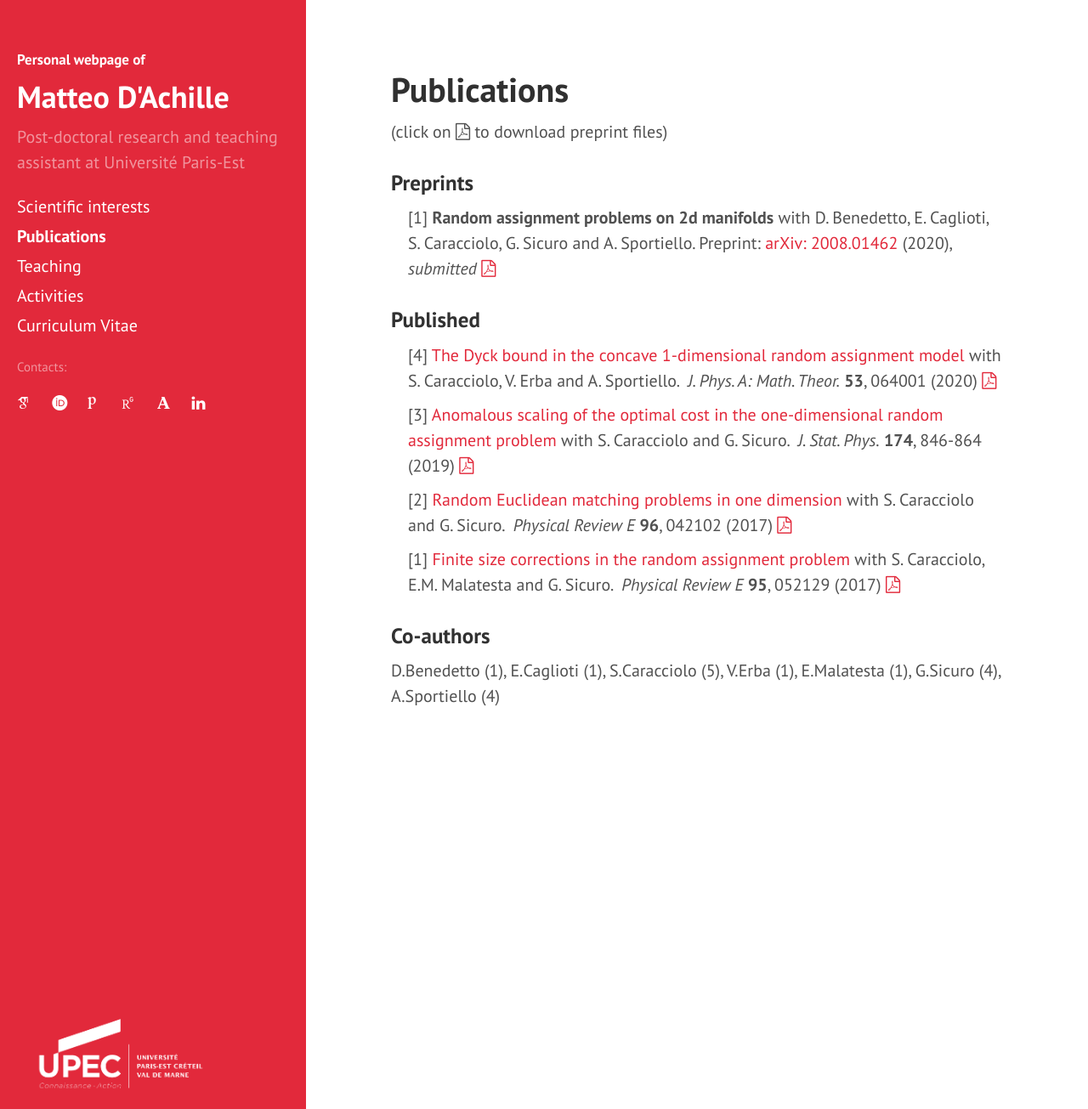
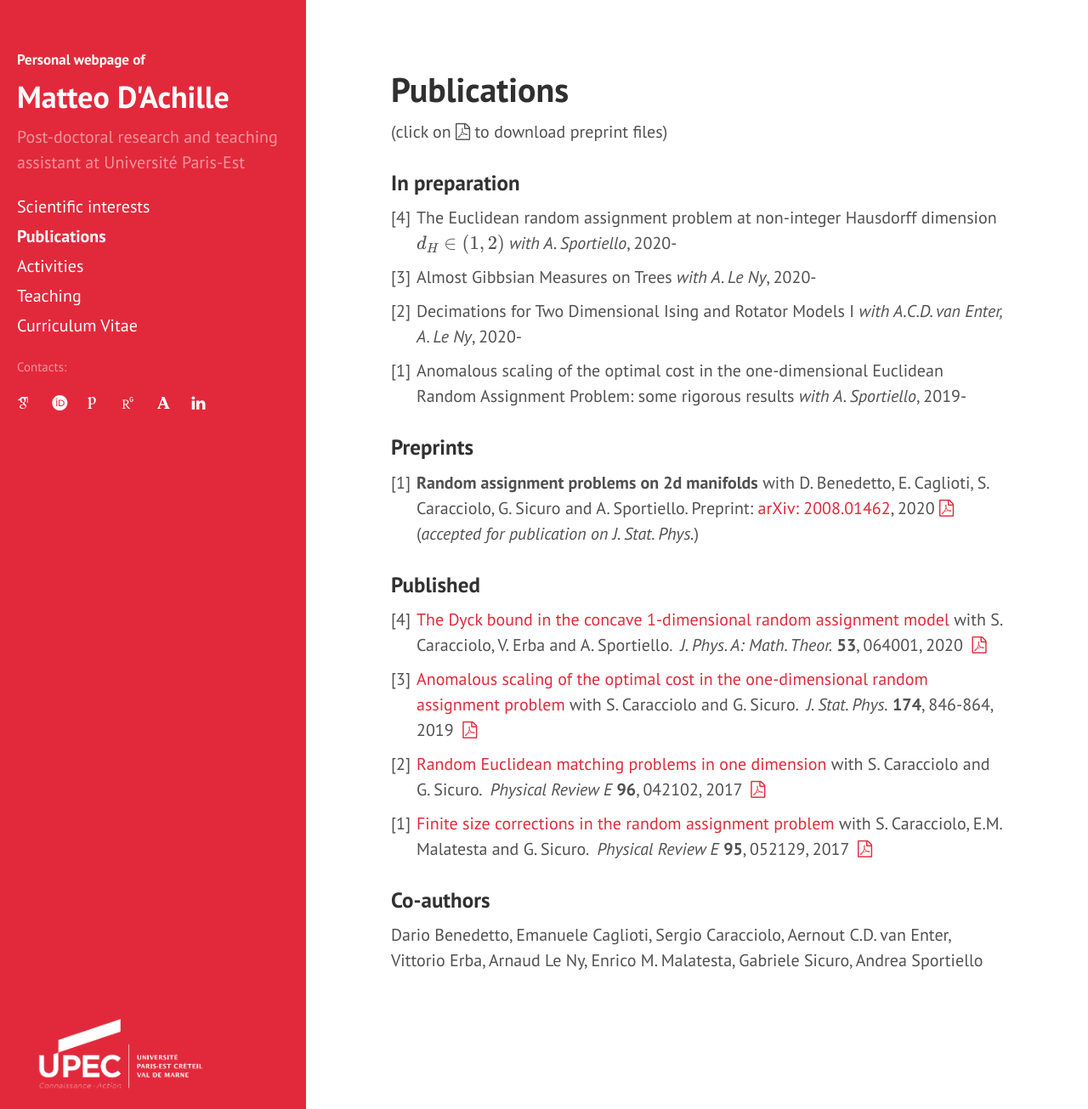
Before and after one commit to matteodachille/matteodachille.github.io, a Jekyll site: the page built from publications.md, in a window 1280 px wide and 1305 px high. Shown: the whole window at 85% size. Built offline with Jekyll 4.4.1, drawn with Linux system fonts in a browser that asks for light colours; nearby versions of some CDN libraries; some web fonts are replaced; formulas are drawn with MathJax 3.

Commit message:
Some restyling of pages, updated sci interest, typos corrections

```diff
--- a/_data/pubs.yml
+++ b/_data/pubs.yml
@@ -1,15 +1,62 @@
 ---
-- title: Random assignment problems on 2d manifolds
+
+- title: The Euclidean random assignment problem at non-integer Hausdorff dimension  \( d_H \in (1,2) \)
+  authors: A. Sportiello
+  upcoming: True
+  preprint: False
+  published: False
+  arxivurl: "https://arxiv.org/abs/"
+  arxivcode: ""
+  year: 2020-
+  submitted: False
+  pdf: ""
+
+- title: Almost Gibbsian Measures on Trees
+  authors: A. Le Ny
+  upcoming: True
+  preprint: False
+  published: False
+  arxivurl: "https://arxiv.org/abs/"
+  arxivcode: ""
+  year: 2020-
+  submitted: False
+  pdf: ""
+
+- title: "Decimations for Two Dimensional Ising and Rotator Models I"
+  authors: A.C.D. van Enter, A. Le Ny
+  upcoming: True
+  preprint: False
+  published: False
+  arxivurl: "https://arxiv.org/abs/"
+  arxivcode: ""
+  year: 2020-
+  submitted: False
+  pdf: ""
+
+- title: "Anomalous scaling of the optimal cost in the one-dimensional Euclidean Random Assignment Problem: some rigorous results"
+  authors: A. Sportiello
+  upcoming: True
+  preprint: False
+  published: False
+  arxivurl: "https://arxiv.org/abs/"
+  arxivcode: ""
+  year: 2019-
+  submitted: False
+  pdf: ""
+
+- title: "Random assignment problems on 2d manifolds"
   authors: D. Benedetto, E. Caglioti, S. Caracciolo, G. Sicuro and A. Sportiello
   preprint: True
   published: False
   arxivurl: "https://arxiv.org/abs/2008.01462"
   arxivcode: "2008.01462"
   year: 2020
-  submitted: True
+  submitted: False
+  accepted : True
+  accjourn: J. Stat. Phys.
   pdf: "assets/DiffMatch.pdf"
 
-- title: The Dyck bound in the concave 1-dimensional random assignment model
+- title: "The Dyck bound in the concave 1-dimensional random assignment model"
   authors: S. Caracciolo, V. Erba and A. Sportiello
   preprint: False
   published: True
@@ -20,7 +67,7 @@
   year: 2020
   pdf: "assets/concave1d.pdf"
 
-- title: Anomalous scaling of the optimal cost in the one-dimensional random assignment problem
+- title: "Anomalous scaling of the optimal cost in the one-dimensional random assignment problem"
   authors: S. Caracciolo and G. Sicuro
   preprint: False
   published: True
@@ -31,7 +78,7 @@
   year: 2019
   pdf: "assets/Corrections1d.pdf"
 
-- title: Random Euclidean matching problems in one dimension
+- title: "Random Euclidean matching problems in one dimension"
   authors: S. Caracciolo and G. Sicuro
   preprint: False
   published: True
@@ -42,7 +89,7 @@
   year: 2017
   pdf: "assets/OneDimension.pdf"
 
-- title: Finite size corrections in the random assignment problem
+- title: "Finite size corrections in the random assignment problem"
   authors: S. Caracciolo, E.M. Malatesta and G. Sicuro
   preprint: False
   published: True
--- a/events.md
+++ b/events.md
@@ -1,7 +1,7 @@
 ---
 layout: page
 title: Activities
-order: 5
+order: 4
 ---
 
 - TOC
@@ -37,70 +37,13 @@
 -- 14/01 _Le problème d'assignation aléatoire euclidienne: état de l'art et quelques résultats récents en dimension \\(d=1\\)_, Combinatorics seminar, CALIN Team at **LIPN**, Université Sorbonne Paris Nord ([link](https://lipn.univ-paris13.fr/~banderier/Seminaires/){:target="_blank"})
 
 
-### List of attended events (including Schools)
+### Interviews
 
 
 #### 2021
 {: .no_toc}
 
--- **ALEA Days 2021**, remote BigBlueBotton sessions (originally scheduled to take place at CIRM - Luminy), March 15-March 19 ([website](http://gt-alea.math.cnrs.fr/alea2021/){:target="_blank"})
-
-
--- **Inhomogeneous Random Systems**, remote Zoom sessions (originally scheduled to take place at the [Institut Henri Poincaré](http://www.ihp.fr/){:target="_blank"} and [Institut Curie](https://curie.fr/){:target="_blank"} in Paris), January 26-January 27 ([website](http://irs.math.cnrs.fr/2021/){:target="_blank"})
-
-
-
-#### 2020
-{: .no_toc}
-
-
--- **Clay** Mathematics Institute & **Heilbronn** Institute for Mathematical Research Integrable Probability Online Summer School, remote Zoom sessions, July ([website](https://www.claymath.org/events/cmi-himr-integrable-probability-summer-school){:target="_blank"})
-
--- Combinatorics days of Bordeaux (JCB2020) at **LaBRI** Université de Bordeaux
-February 4-February 7 ([website](https://jcb2020.labri.fr/){:target="_blank"})
-
-
-#### 2019
-{: .no_toc}
-
--- Combinatorics and Arithmetic for Physics: special days, meeting at the **IHES**, Le Bois-Marie, Bures-sur-Yvette, France, November 6-November 8
-([website](https://indico.math.cnrs.fr/event/5243/overview){:target="_blank"})
-
--- Journées MathSTIC 2019 -- Probabilités et Combinatoire, workshop at the **Institut Galilée, Université Paris 13**, Villetaneuse, France, October 21-October 23
-([website](https://mathstic.univ-paris13.fr/journees-mathSTIC-2019/index.html){:target="_blank"})
-
-
-#### 2018
-{: .no_toc}
-
--- Paths in Statistical Physics,
-Conference held at the **Physics Department, Université Paris Diderot**, Paris, France, September 6-September 7 ([website](http://www.msc.univ-paris-diderot.fr/peliti2018){:target="_blank"})
-
-
--- Information transmission in biological systems,
-conference at **The Mathematical Research and Conference Center**, Będlewo, Poland, March 5-9
-([website](https://www.impan.pl/en/activities/banach-center/conferences/18-sstransmission){:target="_blank"})
-
-
-#### 2017
-{: .no_toc}
-
--- Computational approaches to investigating allostery, workshop at **Centre Européen de Calcul Atomique et Moléculaire (CECAM), Headquarters, EPFL**, Lausanne, Switzerland, October 30-November 1
-([website](https://www.cecam.org/workshop-1414.html){:target="_blank"})
-
--- 26th VI-HPS Tuning Workshop, workshop at **Laboratoire Exascale Computing Research (ECR), Campus Ter@tec**, Bruyères-le-Châtel, France, 16-20 October  ([website](http://www.vi-hps.org/training/tws/tw26.html){:target="_blank"})
-
-
-#### 2016
-{: .no_toc}
-
--- Optimal Transport and Applications, conference at **Scuola Normale Superiore**, Pisa, Italy, 7-11 November ([website](http://webtheory.sns.it/optimal-transport/index.php){:target="_blank"})
-
-#### 2014
-{: .no_toc}
-
--- Mathematical Physics, Analysis and Stochastics, summer School at **Ruprecht-Karls-Universität Heidelberg**, Heidelberg, Germany, 21-26 July
-([website](http://www.thphys.uni-heidelberg.de/~salmhofer/summerschool-2014/summer-school-2014.html){:target="_blank"})
+-- 14/4 guest on "Salon de Café" on **Radio Monte Carlo Doualiya**.<br/> Topic: the meaning of vaccine efficacy and possible future scenarios of the COVID-19 epidemic (in French with Arabic voice-over) ([website](https://mc-d.co/1b5W){:target="_blank"})
 
 
 ### Some periodic seminars in the Paris area
@@ -113,3 +56,68 @@
 
 
 "Philippe Flajolet" seminar at the **Institut Henri Poincaré** ([website](http://semflajolet.math.cnrs.fr/){:target="_blank"}) <br/> Held bi-monthly usually on Thursday
+
+
+### List of attended events (including Schools)
+
+
+#### 2021
+{: .no_toc}
+
+-- 15-19/3 ALEA Days 2021, remote research School (originally scheduled at **CIRM** Marseilles - Luminy) ([website](http://gt-alea.math.cnrs.fr/alea2021/){:target="_blank"})
+
+
+-- 26-27/1 Inhomogeneous Random Systems, remote workshop (originally scheduled at the [Institut Henri Poincaré](http://www.ihp.fr/){:target="_blank"} and [Institut Curie](https://curie.fr/){:target="_blank"} in Paris) ([website](http://irs.math.cnrs.fr/2021/){:target="_blank"})
+
+
+
+#### 2020
+{: .no_toc}
+
+
+-- 27-31/7 Integrable Probability Online Summer School, remote School organized by **Clay** Mathematics Institute & **Heilbronn** Institute for Mathematical Research ([website](https://www.claymath.org/events/cmi-himr-integrable-probability-summer-school){:target="_blank"})
+
+-- 4-7/2 Combinatorics days of Bordeaux (JCB2020) at **LaBRI** Université de Bordeaux, France ([website](https://jcb2020.labri.fr/){:target="_blank"})
+
+
+#### 2019
+{: .no_toc}
+
+-- 6-8/11 Combinatorics and Arithmetic for Physics: special days, meeting at the **IHES**, Le Bois-Marie, Bures-sur-Yvette, France
+([website](https://indico.math.cnrs.fr/event/5243/overview){:target="_blank"})
+
+-- 21-23/10 Journées MathSTIC 2019 -- Probabilités et Combinatoire, workshop at the **Institut Galilée, Université Paris 13**, Villetaneuse, France
+([website](https://mathstic.univ-paris13.fr/journees-mathSTIC-2019/index.html){:target="_blank"})
+
+
+#### 2018
+{: .no_toc}
+
+-- 6-7/9 Paths in Statistical Physics,
+Conference held at the **Physics Department, Université Paris Diderot**, Paris, France ([website](http://www.msc.univ-paris-diderot.fr/peliti2018){:target="_blank"})
+
+
+-- 5-9/3 Information transmission in biological systems,
+conference at **The Mathematical Research and Conference Center**, Będlewo, Poland
+([website](https://www.impan.pl/en/activities/banach-center/conferences/18-sstransmission){:target="_blank"})
+
+
+#### 2017
+{: .no_toc}
+
+-- 30/10-1/11 Computational approaches to investigating allostery, workshop at **Centre Européen de Calcul Atomique et Moléculaire (CECAM), Headquarters, EPFL**, Lausanne, Switzerland
+([website](https://www.cecam.org/workshop-1414.html){:target="_blank"})
+
+-- 16-20/10 26th VI-HPS Tuning Workshop, workshop at **Laboratoire Exascale Computing Research (ECR), Campus Ter@tec**, Bruyères-le-Châtel, France ([website](http://www.vi-hps.org/training/tws/tw26.html){:target="_blank"})
+
+
+#### 2016
+{: .no_toc}
+
+-- 7-11/11 Optimal Transport and Applications, conference at **Scuola Normale Superiore**, Pisa, Italy ([website](http://webtheory.sns.it/optimal-transport/index.php){:target="_blank"})
+
+#### 2014
+{: .no_toc}
+
+-- 21-26/7 Mathematical Physics, Analysis and Stochastics, summer School at **Ruprecht-Karls-Universität Heidelberg**, Heidelberg, Germany
+([website](http://www.thphys.uni-heidelberg.de/~salmhofer/summerschool-2014/summer-school-2014.html){:target="_blank"})
--- a/publications.md
+++ b/publications.md
@@ -8,6 +8,22 @@
 
 (click on <i class="fa fa-file-pdf-o" aria-hidden="true"></i> to download preprint files)
 
+### In preparation
+
+<dl>
+{% assign list = site.data.pubs | where: 'upcoming', true %}
+{% assign count = list.size %}
+<!--{% if count != 0 %}
+  ### Preprints
+  {% endif %}-->
+{% for pub in list %}
+  <dd style="margin-left: 30px;"><p style='margin-left: -30px !important;
+  position: absolute;'>[{{ count }}]</p> {{ pub.title }} <i>with {{ pub.authors }}</i>, {{ pub.year }}</dd>
+{% assign count = count | plus: -1 %}
+{% endfor %}
+</dl>
+
+
 ### Preprints
 
 <dl>
@@ -17,7 +33,8 @@
   ### Preprints
   {% endif %}-->
 {% for pub in list %}
-  <dd style="margin-left: 20px;">[{{ count }}] <b>{{ pub.title }}</b> with {{ pub.authors }}. Preprint: <a href="{{ pub.arxivurl }}" target="\_blank"> arXiv: {{ pub.arxivcode }} </a> ({{ pub.year }}){% if pub.submitted %}, <i>submitted</i>{% endif %} <a href="{{  site.baseurl }}{{ pub.pdf }}" target="\_blank"><i class="fa fa-file-pdf-o" aria-hidden="true"></i></a></dd>
+  <dd style="margin-left: 30px;"><p style='margin-left: -30px !important;
+  position: absolute;'>[{{ count }}]</p> <b>{{ pub.title }}</b> with {{ pub.authors }}. Preprint: <a href="{{ pub.arxivurl }}" target="\_blank"> arXiv: {{ pub.arxivcode }}</a>, {{ pub.year }}&nbsp;<a href="{{  site.baseurl }}{{ pub.pdf }}" target="\_blank"><i class="fa fa-file-pdf-o" aria-hidden="true"></i></a> {% if pub.submitted %}(<i>accepted</i>){% endif %} {% if pub.accepted %}(<i>accepted for publication on {{ pub.accjourn }}</i>){% endif %}</dd>
 {% assign count = count | plus: -1 %}
 {% endfor %}
 </dl>
@@ -29,11 +46,19 @@
 {% for pub in list %}
   <!--dt>  {{ pub.title }} with {{ pub.authors }}
   </dt-->
-  <dd style="margin-left: 20px;">[{{ count }}] <a href="{{ pub.doi }}" target="\_blank">{{ pub.title }}</a> with {{ pub.authors }}. &nbsp;<i>{{ pub.journal }}</i> <b>{{ pub.volume }}</b>, {{ pub.pages }} ({{ pub.year }}) <a href="{{  site.baseurl }}{{ pub.pdf }}" target="\_blank"><i class="fa fa-file-pdf-o" aria-hidden="true"></i></a></dd>
+  <dd style="margin-left: 30px;"><p style='margin-left: -30px !important;
+  position: absolute;'>[{{ count }}]</p> <a href="{{ pub.doi }}" target="\_blank">{{ pub.title }}</a> with {{ pub.authors }}. &nbsp;<i>{{ pub.journal }}</i> <b>{{ pub.volume }}</b>, {{ pub.pages }}, {{ pub.year }}&nbsp; <a href="{{  site.baseurl }}{{ pub.pdf }}" target="\_blank"><i class="fa fa-file-pdf-o" aria-hidden="true"></i></a></dd>
 {% assign count = count | plus: -1 %}
 {% endfor %}
 </dl>
 
+<!--
+v2 with n. of papers
+### Co-authors (\# joint papers)
+
+Dario Benedetto (1), Emanuele Caglioti (1), Sergio Caracciolo (5), Aernout C.D. van Enter (1), Vittorio Erba (1), Arnaud Le Ny (2), Enrico M. Malatesta (1), Gabriele Sicuro (4), Andrea Sportiello (4)
+-->
+
 ### Co-authors
 
-D.Benedetto (1), E.Caglioti (1), S.Caracciolo (5), V.Erba (1), E.Malatesta (1), G.Sicuro (4), A.Sportiello (4)
+Dario Benedetto, Emanuele Caglioti, Sergio Caracciolo, Aernout C.D. van Enter, Vittorio Erba, Arnaud Le Ny, Enrico M. Malatesta, Gabriele Sicuro, Andrea Sportiello
--- a/scientific-interests.md
+++ b/scientific-interests.md
@@ -4,14 +4,16 @@
 order: 2
 ---
 
-My research is focused on theoretical and mathematical statistical mechanics. The guiding principles of my research are related to the keywords "universality" and "phase transition". I often make use of numerical experiments.
 
-<!-- I am interested in ...
-The Euclidean Random Assignment Problem and, more broadly, typical properties of large random structures.
-{: .text-justify}
--->
+Mathematical and Theoretical Statistical Mechanics, especially in connection with the keywords "universality" and "phase transition". I often make use of numerical experiments.
+
 
 ### Active projects
+{: .no_toc}
+Some scientific projects I am involved in:
+
+- TOC
+{:toc}
 
 
 #### The Euclidean Random Assignment Problem
@@ -58,10 +60,10 @@
 
  _Works in preparation:_
 
- 1. "Decimation for Ising and Planar Rotator Models on \\(\mathbb{Z}^d \\)'',
+ 1. "Decimations for Two Dimensional Ising and Rotator Models I'',
   with A.C.D. van Enter and A. Le Ny (2020-)
 
- 2. "Majority rules on Cayley trees'',
+ 2. "Almost Gibbsian Measures on Trees'',
   with A. Le Ny (2020-)
 
  3. "Decimation for long-range Penrose models on fractal lattices'',
--- a/teaching.md
+++ b/teaching.md
@@ -1,7 +1,7 @@
 ---
 layout: page
 title: Teaching
-order: 4
+order: 5
 ---
 {% assign i = 0 %}
 {% assign s1 = site.courses %}
```
